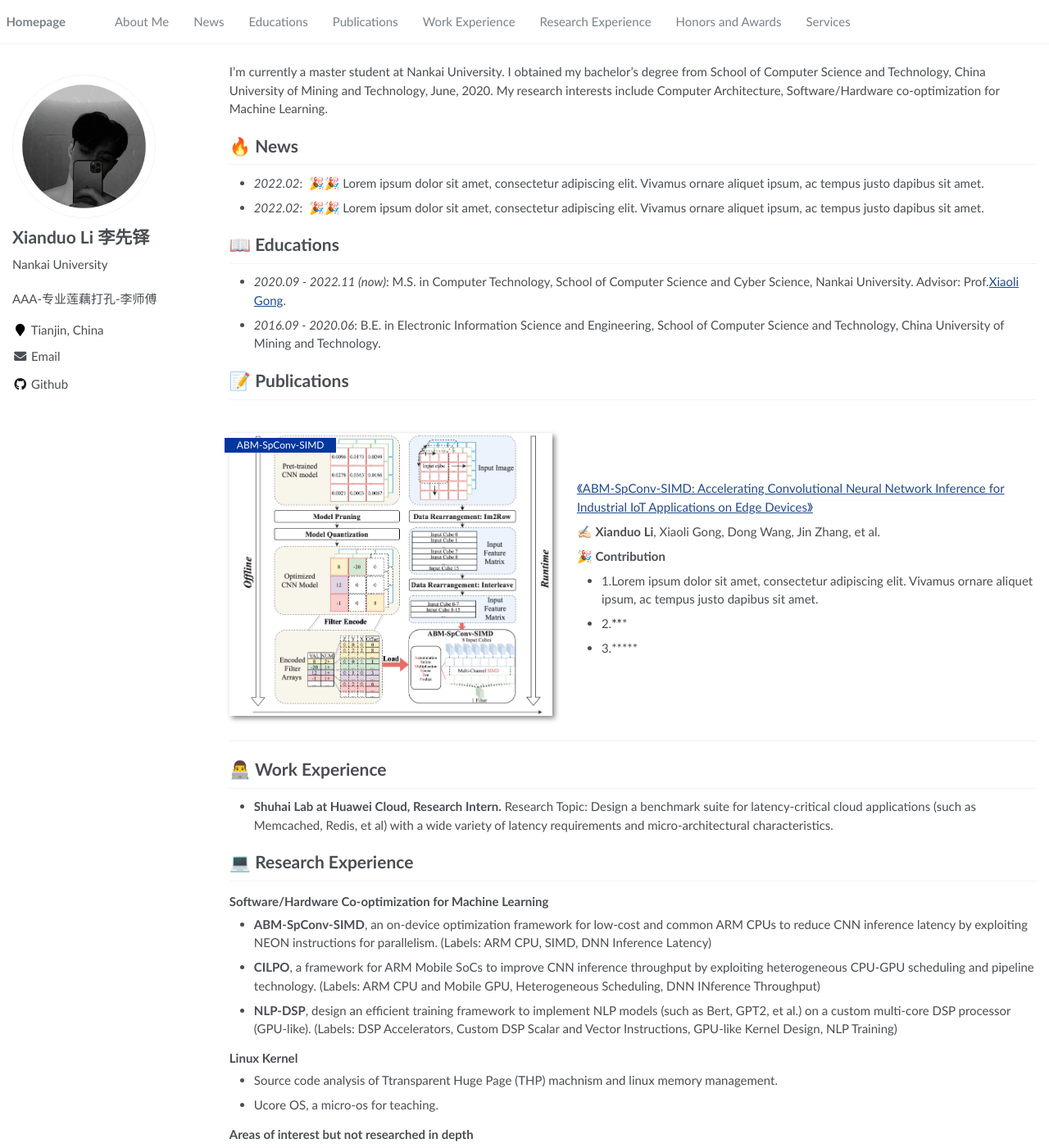
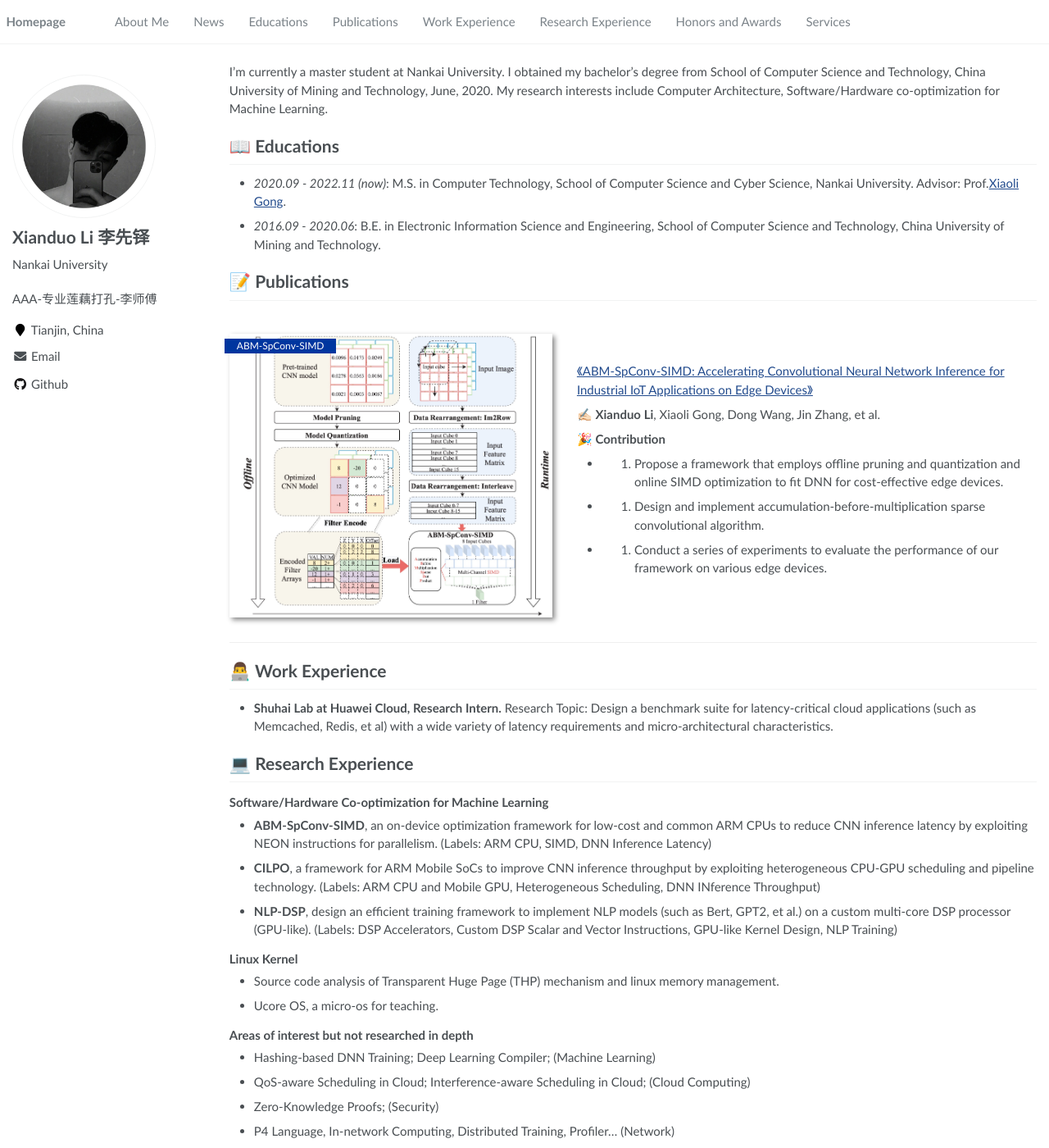
Before and after one commit to lxd-cumt/lxd-cumt.github.io, a Jekyll site: the page built from _pages/about.md, in a window 1280 px wide and 1400 px high. Shown: the whole window at 82% size. Built offline with Jekyll 4.4.1, drawn with Linux system fonts in a browser that asks for light colours; some of the changed text lies outside the part shown.

Commit message:
First Upload

```diff
--- a/_pages/about.md
+++ b/_pages/about.md
@@ -17,15 +17,16 @@ redirect_from:
 
 <span class='anchor' id='about-me'></span>
 
-I’m currently a master student at Nankai University. I obtained my bachelor’s degree from School of Computer Science and Technology, China University of Mining and Technology, June, 2020. My research interests include Computer Architecture, Software/Hardware co-optimization for Machine Learning.
+I’m currently a master student at Nankai University. I obtained my bachelor’s degree from School of Computer Science and Technology, China University of Mining and Technology, June, 2020.
+My research interests include Computer Architecture, Software/Hardware co-optimization for Machine Learning.
 
 <!--
 My research interest includes neural machine translation and computer vision. I have published more than 100 papers at the top international AI conferences with total <a href='https://scholar.google.com/citations?user=DhtAFkwAAAAJ'>google scholar citations <strong><span id='total_cit'>260000+</span></strong></a> (You can also use google scholar badge <a href='https://scholar.google.com/citations?user=DhtAFkwAAAAJ'><img src="https://img.shields.io/endpoint?url={{ url | url_encode }}&logo=Google%20Scholar&labelColor=f6f6f6&color=9cf&style=flat&label=citations"></a>).
  -->
 
-# 🔥 News
+<!-- # 🔥 News
 - *2022.02*: &nbsp;🎉🎉 Lorem ipsum dolor sit amet, consectetur adipiscing elit. Vivamus ornare aliquet ipsum, ac tempus justo dapibus sit amet.
-- *2022.02*: &nbsp;🎉🎉 Lorem ipsum dolor sit amet, consectetur adipiscing elit. Vivamus ornare aliquet ipsum, ac tempus justo dapibus sit amet.
+- *2022.02*: &nbsp;🎉🎉 Lorem ipsum dolor sit amet, consectetur adipiscing elit. Vivamus ornare aliquet ipsum, ac tempus justo dapibus sit amet.  -->
 
 # 📖 Educations
 - *2020.09 - 2022.11 (now)*: M.S. in Computer Technology, School of Computer Science and Cyber Science, Nankai University. Advisor: Prof.[Xiaoli Gong](https://cc.nankai.edu.cn/2019/0619/c13620a179396/page.htm).
@@ -41,15 +42,16 @@ My research interest includes neural machine translation and computer vision. I
 ✍🏻 **Xianduo Li**, Xiaoli Gong, Dong Wang, Jin Zhang, et al.
 
 🎉 **Contribution**
-- 1.Lorem ipsum dolor sit amet, consectetur adipiscing elit. Vivamus ornare aliquet ipsum, ac tempus justo dapibus sit amet.
-- 2.*******
-- 3.*****
+- 1. Propose a framework that employs offline pruning and quantization and online SIMD optimization to fit DNN for cost-effective edge devices.
+- 2. Design and implement accumulation-before-multiplication sparse convolutional algorithm.
+- 3. Conduct a series of experiments to evaluate the performance of our framework on various edge devices.
 
 </div>
 </div>
 
 # 👨‍💻 Work Experience
-- **Shuhai Lab at Huawei Cloud, Research Intern.** Research Topic: Design a benchmark suite for latency-critical cloud applications (such as Memcached, Redis, et al) with a wide variety of latency requirements and micro-architectural characteristics.
+- **Shuhai Lab at Huawei Cloud, Research Intern.**
+Research Topic: Design a benchmark suite for latency-critical cloud applications (such as Memcached, Redis, et al) with a wide variety of latency requirements and micro-architectural characteristics.
 
 # 💻 Research Experience
 ### Software/Hardware Co-optimization for Machine Learning
@@ -58,7 +60,7 @@ My research interest includes neural machine translation and computer vision. I
 - **NLP-DSP**, design an efficient training framework to implement NLP models (such as Bert, GPT2, et al.) on a custom multi-core DSP processor (GPU-like). (Labels: DSP Accelerators, Custom DSP Scalar and Vector Instructions, GPU-like Kernel Design, NLP Training)
 
 ### Linux Kernel
-- Source code analysis of Ttransparent Huge Page (THP) machnism and linux memory management.
+- Source code analysis of Transparent Huge Page (THP) mechanism and linux memory management.
 - Ucore OS, a micro-os for teaching.
 
 ### Areas of interest but not researched in depth
@@ -70,8 +72,9 @@ My research interest includes neural machine translation and computer vision. I
 
 # 🎖 Honors and Awards
 - *2017-2018,2018-2019* Two times first-class scholarships of China University of Mining and Technology.
-- *2020-2021, 2021-2022* Tow times GongNeng scholarships of Nankai University.
 - *2020.06* Outstanding Student of China University of Mining and Technology.
+- *2020-2021* New Student Scholarship of Nankai University.
+- *2022-2023* The first-class GongNeng Scholarship of Nankai University
 
 
 # 💬 Services
```
